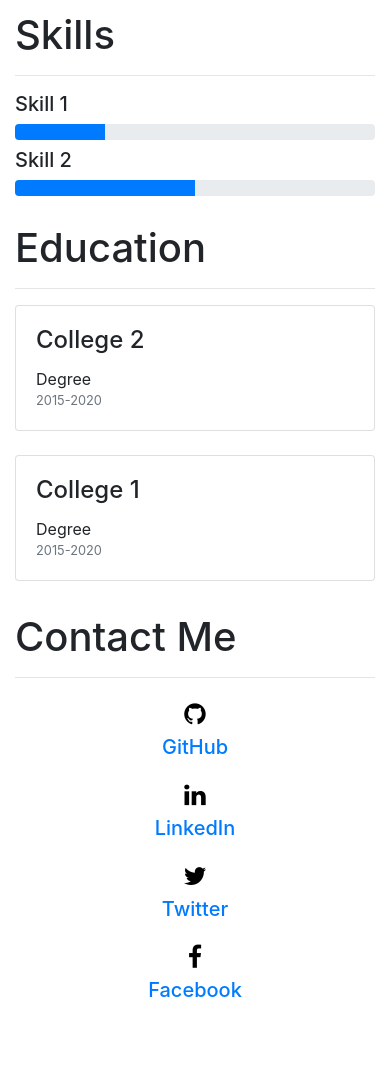
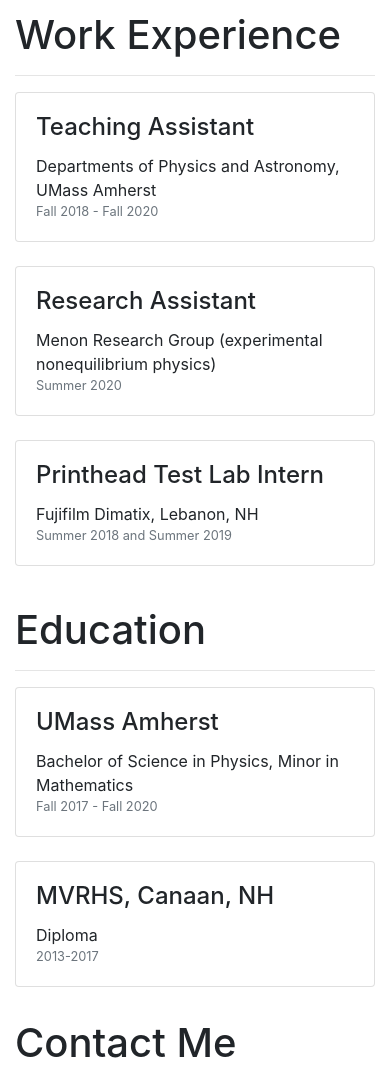
Before and after one commit to sashabakker/sashabakker.github.io, a plain HTML site: page index.html in a window 390 px wide. Shown: the part 8939-10009 px from the top of the page. Before the commit the page ends 9965 px from the top, so only its background shows below. Drawn offline with nearby package versions, Linux system fonts and the light colour scheme.

Commit message:
new changes

```diff
--- a/index.html
+++ b/index.html
@@ -58,15 +58,21 @@
                     <li class="nav-item">
                         <a class="nav-link active" href="index.html" style="color: white;">About</a>
                     </li>
+
+                    <li class="nav-item">
+                        <a class="nav-link" href="#projects" style="color: white;">Projects</a>
+                    </li>
+
+                    <!-- SKILLS
+                    <li class="nav-item">
+                        <a class="nav-link" href="#skills" style="color: white;">Skills</a>
+                    </li>
+                    -->
+
                     <li class="nav-item">
                         <a class="nav-link active" href="#workexp" style="color: white;">Work Experience</a>
                     </li>
-                    <li class="nav-item">
-                        <a class="nav-link" href="#projects" style="color: white;">Projects</a>
-                    </li>
-                    <li class="nav-item">
-                        <a class="nav-link" href="#skills" style="color: white;">Skills</a>
-                    </li>
+
                     <li class="nav-item">
                         <a class="nav-link" href="#education" style="color: white;">Education</a>
                     </li>
@@ -564,22 +570,79 @@
         <!-- SKILLS -->
         <!-- SKILLS -->
         <!-- SKILLS -->
-        <!-- SKILLS -->
+        <!-- SKILLS
         <div class="container album py-2 my-1" id="skills">
             <h1 class="title">Skills</h1>
             <hr>
 
-            <h5>Skill 1 </h5>
+            <h5>Programming </h5>
             <div class="progress my-2">
-                <div class="progress-bar" role="progressbar" style="width: 25%" aria-valuenow="25" aria-valuemin="0"
+                <div class="progress-bar" role="progressbar" style="width: 60%" aria-valuenow="60" aria-valuemin="0"
                     aria-valuemax="100"></div>
             </div>
-            <h5>Skill 2</h5>
+            <h5>Research</h5>
+            <div class="progress my-2">
+                <div class="progress-bar" role="progressbar" style="width: 75%" aria-valuenow="75" aria-valuemin="0"
+                    aria-valuemax="100"></div>
+            </div>
+
+            <h5>Statistical Analysis</h5>
             <div class="progress my-2">
                 <div class="progress-bar" role="progressbar" style="width: 50%" aria-valuenow="50" aria-valuemin="0"
                     aria-valuemax="100"></div>
             </div>
 
+            <h5>Problem-Solving</h5>
+            <div class="progress my-2">
+                <div class="progress-bar" role="progressbar" style="width: 70%" aria-valuenow="70" aria-valuemin="0"
+                    aria-valuemax="100"></div>
+            </div>
+
+        </div>
+        -->
+
+        <!-- WORKEXP -->
+        <!-- WORKEXP -->
+        <!-- WORKEXP -->
+        <!-- WORKEXP -->
+        <div class="album py-2" id="workexp">
+            <div class="container">
+                <h1 class="title">Work Experience</h1>
+                <hr>
+
+                <div class="row">
+                    <div class="col-md-4">
+                        <div class="card mb-4 shadow-sm">
+                            <div class="card-body">
+                                <h4 class="card-title">Teaching Assistant</h4>
+                                <medium class="card-subtitle">Departments of Physics and Astronomy, UMass Amherst </medium>
+                                <br>
+                                <small class="text-muted ">Fall 2018 - Fall 2020</small>
+                            </div>
+                        </div>
+                    </div>
+                    <div class="col-md-4">
+                        <div class="card mb-4 shadow-sm">
+                            <div class="card-body">
+                                <h4 class="card-title">Research Assistant</h4>
+                                <medium class="card-subtitle">Menon Research Group (experimental nonequilibrium physics)</medium>
+                                <br>
+                                <small class="text-muted ">Summer 2020</small>
+                            </div>
+                        </div>
+                    </div>
+                    <div class="col-md-4">
+                        <div class="card mb-4 shadow-sm">
+                            <div class="card-body">
+                                <h4 class="card-title">Printhead Test Lab Intern</h4>
+                                <medium class="card-subtitle">Fujifilm Dimatix, Lebanon, NH </medium>
+                                <br>
+                                <small class="text-muted ">Summer 2018 and Summer 2019</small>
+                            </div>
+                        </div>
+                    </div>
+                </div>
+            </div>
         </div>
 
 
@@ -596,20 +659,20 @@
                     <div class="col-md-4">
                         <div class="card mb-4 shadow-sm">
                             <div class="card-body">
-                                <h4 class="card-title">College 2</h4>
-                                <medium class="card-subtitle">Degree </medium>
+                                <h4 class="card-title">UMass Amherst</h4>
+                                <medium class="card-subtitle">Bachelor of Science in Physics, Minor in Mathematics</medium>
                                 <br>
-                                <small class="text-muted ">2015-2020</small>
+                                <small class="text-muted ">Fall 2017 - Fall 2020</small>
                             </div>
                         </div>
                     </div>
                     <div class="col-md-4">
                         <div class="card mb-4 shadow-sm">
                             <div class="card-body">
-                                <h4 class="card-title">College 1</h4>
-                                <medium class="card-subtitle">Degree </medium>
+                                <h4 class="card-title">MVRHS, Canaan, NH</h4>
+                                <medium class="card-subtitle">Diploma</medium>
                                 <br>
-                                <small class="text-muted ">2015-2020</small>
+                                <small class="text-muted ">2013-2017</small>
                             </div>
                         </div>
                     </div>
@@ -628,28 +691,17 @@
             <div class="row text-center h5">
                 <div class="col-md-3">
                     <div>
-                        <a href="" target="_blank"><i class="fab fa fa-github py-2" style="color: black;"></i></a>
-                        <p><a href="">GitHub</a></p>
+                        <a href="https://www.linkedin.com/in/sasha-bakker/" target="_blank"><i class="fab fa fa-linkedin py-2" style="color: black;"></i></a>
+                        <p><a href="https://www.linkedin.com/in/sasha-bakker/">LinkedIn</a></p>
                     </div>
                 </div>
                 <div class="col-md-3">
                     <div>
-                        <a href="" target="_blank"><i class="fab fa fa-linkedin py-2" style="color: black;"></i></a>
-                        <p><a href="">LinkedIn</a></p>
+                        <a href="sasha.m.bakker@gmail.com" target="_blank"><i class="fab fa fa-envelope py-2" style="color: black;"></i></a>
+                        <p><a href="sasha.m.bakker@gmail.com">Gmail</a></p>
                     </div>
                 </div>
-                <div class="col-md-3">
-                    <div>
-                        <a href="" target="_blank"><i class="fab fa fa-twitter py-2" style="color: black;"></i></a>
-                        <p><a href="">Twitter</a></p>
-                    </div>
-                </div>
-                <div class="col-md-3">
-                    <div>
-                        <a href="" target="_blank"><i class="fab fa fa-facebook py-2" style="color: black;"></i></a>
-                        <p><a href="">Facebook</a></p>
-                    </div>
-                </div>
+
             </div>
         </div>
     </main>
```
